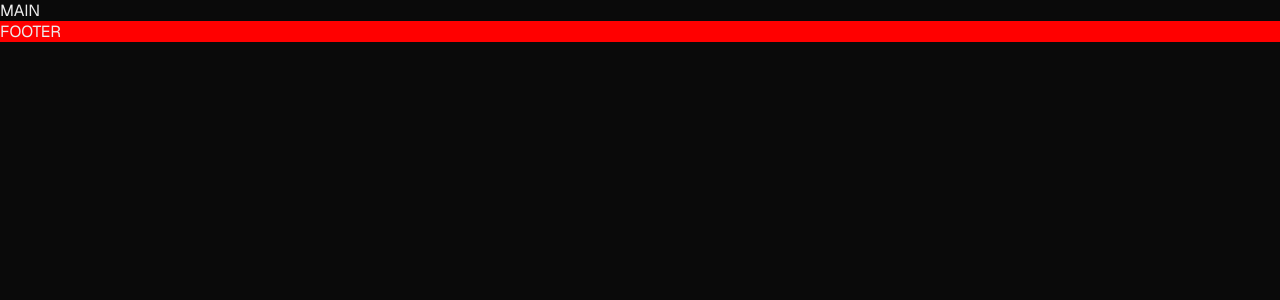
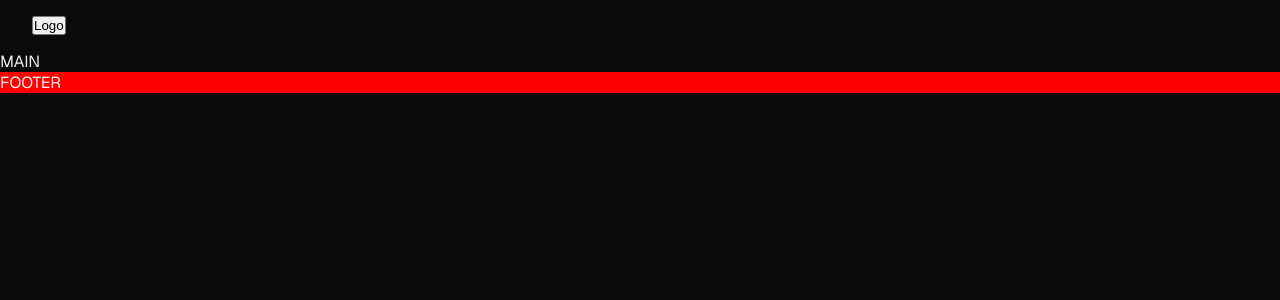
Before and after one commit to gonzalo-s/gonzalo_soler_web, a Next.js app: page / in a window 1280 px wide. Shown: the top 300 px of the page. Built offline with nearby package versions, Linux system fonts and the light colour scheme.

Commit message:
feat(components): add initial basic folder structure and style structure

```diff
--- a/package.json
+++ b/package.json
@@ -20,6 +20,7 @@
     "@types/react-dom": "^19",
     "eslint": "^9",
     "eslint-config-next": "15.2.2",
+    "sass": "^1.85.1",
     "typescript": "^5"
   }
 }
--- a/src/app/page.tsx
+++ b/src/app/page.tsx
@@ -1,8 +1,10 @@
-import styles from "./page.module.css";
+import Navigation from "../components/Navigation/Navigation";
+import styles from "./page.module.scss";
 
 export default function Home() {
   return (
     <div className={styles.page}>
+      <Navigation />
       <main className={styles.main}>MAIN</main>
       <footer className={styles.footer}>FOOTER</footer>
     </div>
--- /dev/null
+++ b/src/components/Button/Button.tsx
@@ -0,0 +1,13 @@
+type Variant = "primary" | "secondary" | "tertiary";
+
+type ButtonProps = {
+  text: string;
+  icon?: boolean; // later we can add icon to the button
+  variant?: Variant;
+};
+
+function Button(props: ButtonProps) {
+  return <button>{props.text}</button>;
+}
+
+export default Button;
--- /dev/null
+++ b/src/components/Navigation/Navigation.tsx
@@ -0,0 +1,12 @@
+import Button from "../Button/Button";
+import styles from "./navigation.module.scss";
+
+function Navigation() {
+  return (
+    <nav className={styles.navigation}>
+      <Button text="Logo" variant="primary" />
+    </nav>
+  );
+}
+
+export default Navigation;
--- /dev/null
+++ b/src/components/Navigation/navigation.module.scss
@@ -0,0 +1,7 @@
+.navigation {
+  display: flex;
+  justify-content: space-between;
+  align-items: center;
+  padding: 1rem 2rem;
+  background-color: var(--background);
+}
```
Also changed, not shown: src/app/page.module.scss (renamed from src/app/page.module.css), 1 other file (tests, documents, lock files or other folders).
